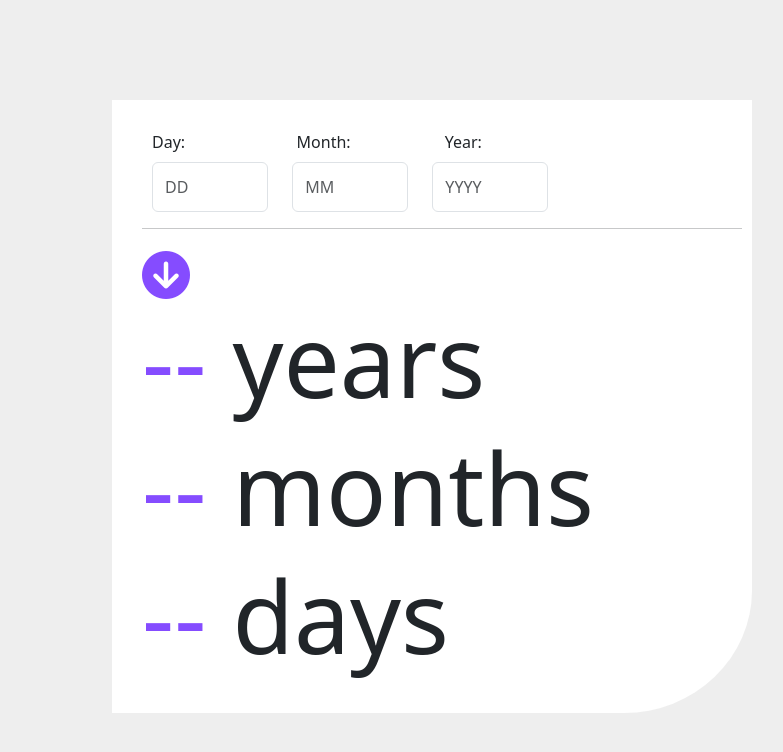
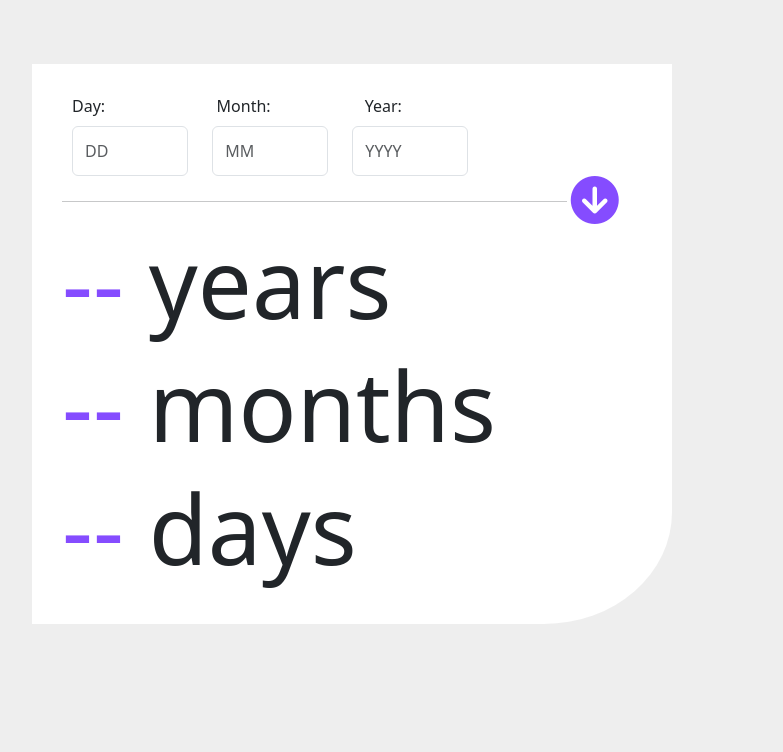
Before and after one commit to GhassenCherif1/Age-Calculator, a plain HTML site: page index.html in a window 1280 px wide. Shown: the whole page, without its empty margins (288-1071 px from the left). Drawn offline with nearby package versions, Linux system fonts and the light colour scheme.

Commit message:
Update Year min to 1900 and a few style features

```diff
--- a/index.js
+++ b/index.js
@@ -41,14 +41,14 @@ function calculateAge(an, mois, jour) {
 
 
 bouton.addEventListener("click",()=>{
-  if(Number.isInteger(Number(month.value)) == false || Number(month.value) < 1 || Number(month.value) > 12 || Number.isInteger(Number(year.value)) == false || Number(year.value) < 1 || Number.isInteger(Number(day.value)) == false || Number(day.value) < 1 || Number(day.value) > 31 ){
+  if(Number.isInteger(Number(month.value)) == false || Number(month.value) < 1 || Number(month.value) > 12 || Number.isInteger(Number(year.value)) == false || Number(year.value) < 1900 || Number.isInteger(Number(day.value)) == false || Number(day.value) < 1 || Number(day.value) > 31 ){
     if(Number.isInteger(Number(month.value)) == false || Number(month.value) < 1 || Number(month.value) > 12  ){
       labels[1].classList.add("false");
     }
     else{
       labels[1].classList.remove("false");
     }
-    if(Number.isInteger(Number(year.value)) == false || Number(year.value) < 1  ){
+    if(Number.isInteger(Number(year.value)) == false || Number(year.value) < 1900  ){
       labels[2].classList.add("false");
     }
     else{
--- a/style.css
+++ b/style.css
@@ -5,7 +5,7 @@ form{
     background-color: white;
     width: 50%;
     padding: 30px;
-    margin: 100px 0 100px 400px;
+    margin: 5% 30% 5% 25%;
     border-bottom-right-radius: 20%;
 }
 .form-control{
@@ -24,7 +24,7 @@ form{
 }
 hr{
     display: inline-block;
-    width: 600px;
+    width: 87%;
 }
 i{
     color: hsl(259, 100%, 65%);
@@ -33,7 +33,7 @@ span{
     color: hsl(259, 100%, 65%);
 }
 h1{
-    font-size: 100px;
+    font-size: 600%;
 }
 .false{
     color: red;
```
